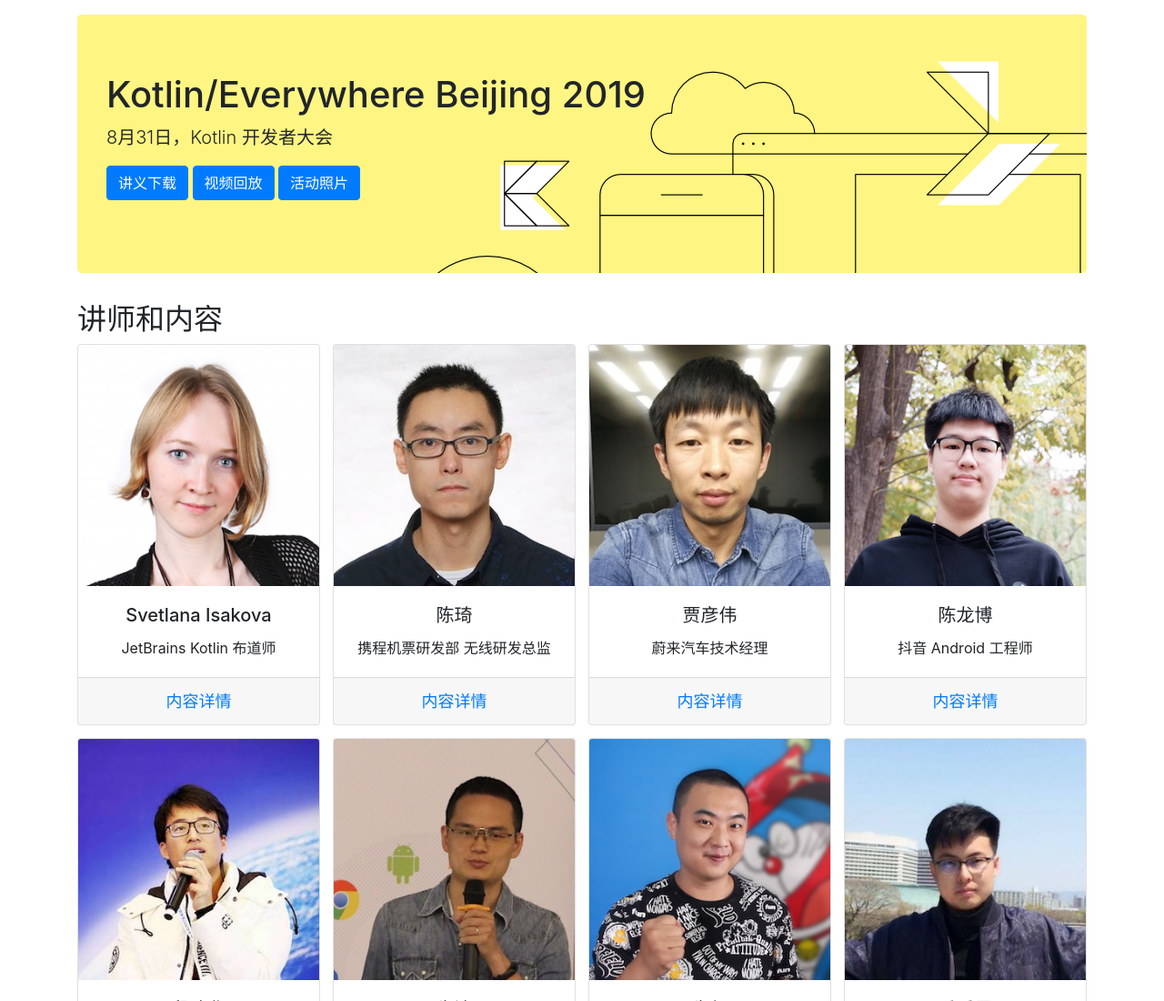
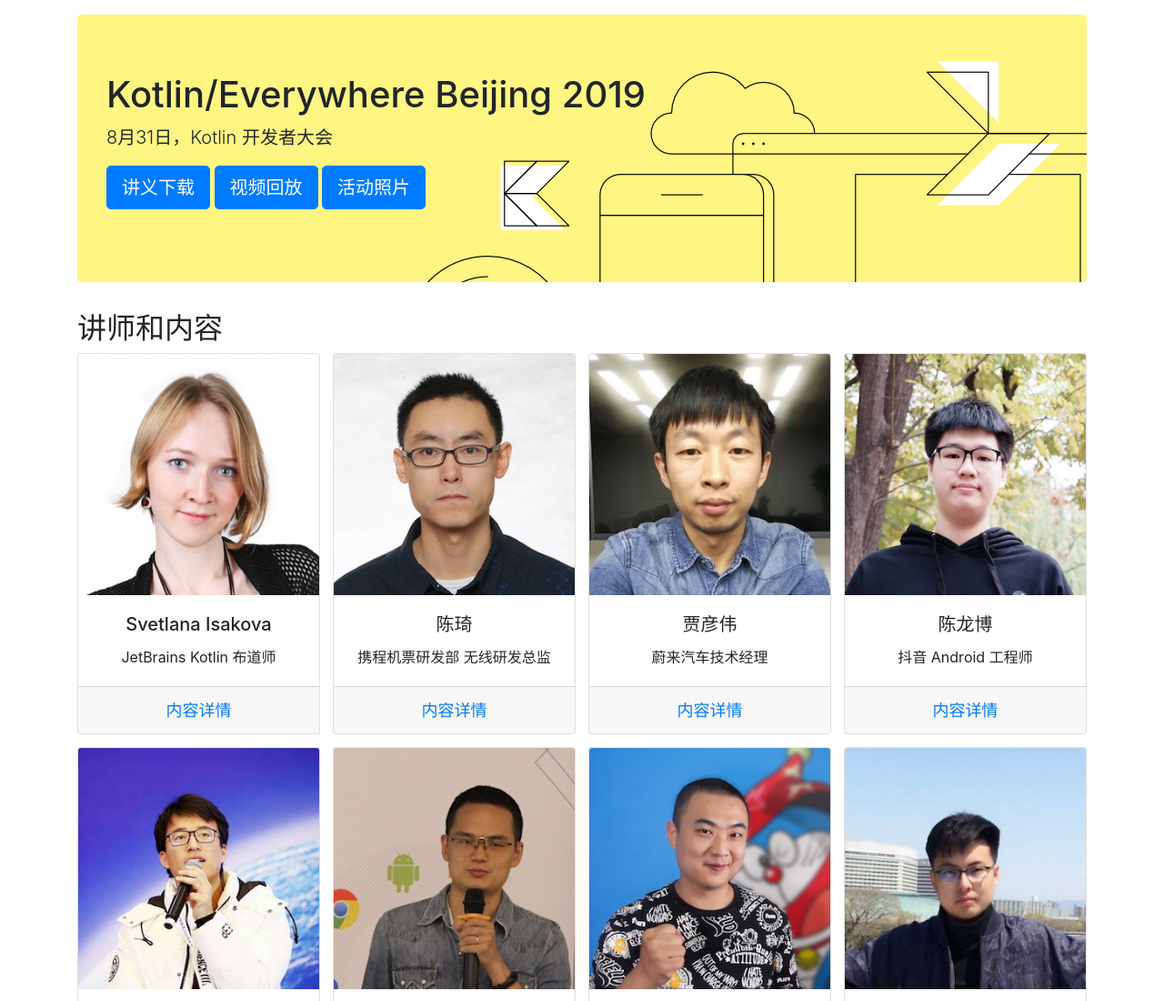
Before and after one commit to gdgbeijing/kotlin-everywhere, a plain HTML site: page website/index.html in a window 1280 px wide. Shown: the top 1100 px of the page at 91% size. Drawn offline with Linux system fonts and the light colour scheme.

Commit message:
use large buttons

```diff
--- a/website/index.html
+++ b/website/index.html
@@ -17,7 +17,7 @@
     <div class="jumbotron mt-3">
       <h1>Kotlin/Everywhere Beijing 2019</h1>
       <p class="lead">8月31日，Kotlin 开发者大会</p>
-      <p><a class="btn btn-primary" href="https://github.com/gdgbeijing/kotlin-everywhere/tree/master/slides" target="_blank">讲义下载</a> <a class="btn btn-primary" href="http://www.itdks.com/index.php/Act/apply_upgrade/id/3127/mUid/24730.html" target="_blank">视频回放</a> <a class="btn btn-primary" href="https://photos.app.goo.gl/WURaWRCJ2jJ8LPBV6" target="_blank">活动照片</a></p>
+      <p><a class="btn btn-primary btn-lg" href="https://github.com/gdgbeijing/kotlin-everywhere/tree/master/slides" target="_blank">讲义下载</a> <a class="btn btn-primary btn-lg" href="http://www.itdks.com/index.php/Act/apply_upgrade/id/3127/mUid/24730.html" target="_blank">视频回放</a> <a class="btn btn-primary btn-lg" href="https://photos.app.goo.gl/WURaWRCJ2jJ8LPBV6" target="_blank">活动照片</a></p>
     </div>
 
     <h2>讲师和内容</h2>
```
